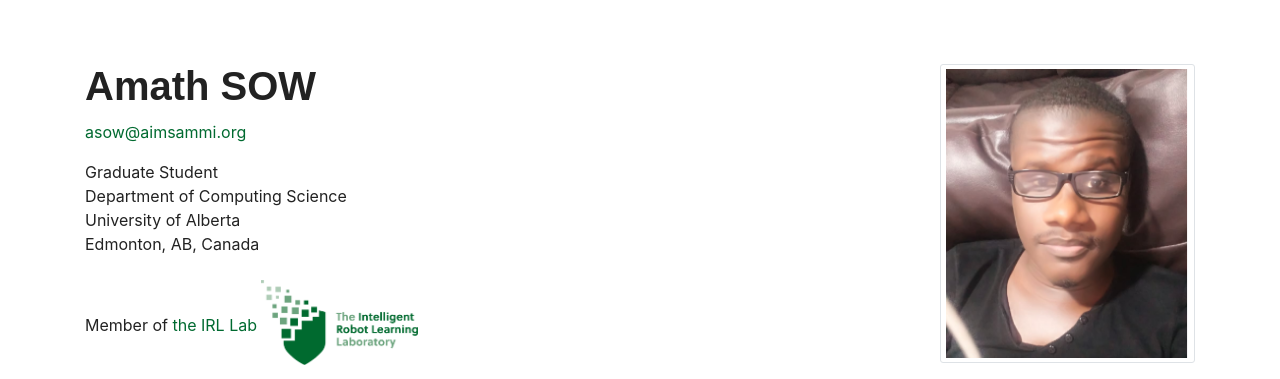
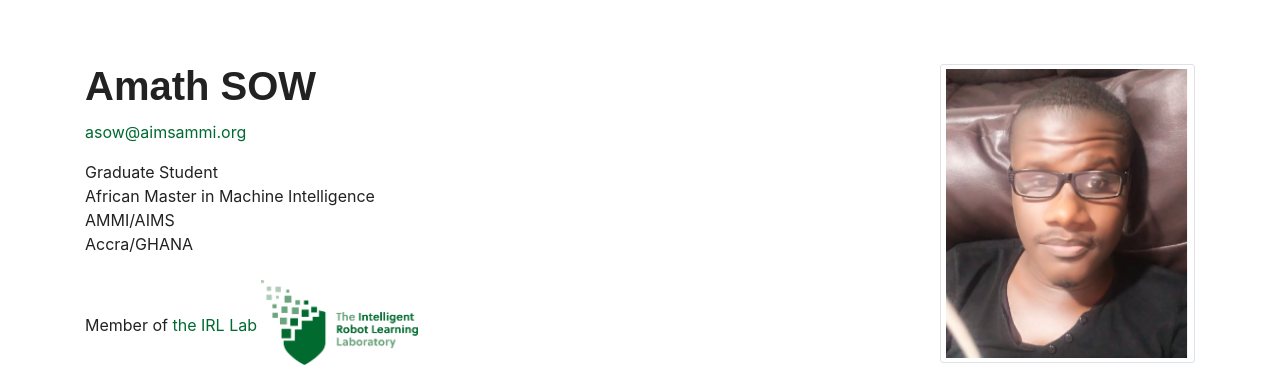
Before and after one commit to amathsow/amathsow.github.io, a Jekyll site: the page built from _pages/home.md, in a window 1280 px wide. Shown: the top 379 px of the page. Built offline with Jekyll 4.4.1, drawn with Linux system fonts in a browser that asks for light colours.

Commit message:
Update author-bio.html

```diff
--- a/_includes/author-bio.html
+++ b/_includes/author-bio.html
@@ -1,8 +1,8 @@
 <p>
   Graduate Student<br>
-  Department of Computing Science<br>
-  University of Alberta<br>
-  Edmonton, AB, Canada
+  African Master in Machine Intelligence<br>
+  AMMI/AIMS<br>
+  Accra/GHANA
 </p>
 
 <p>
```
